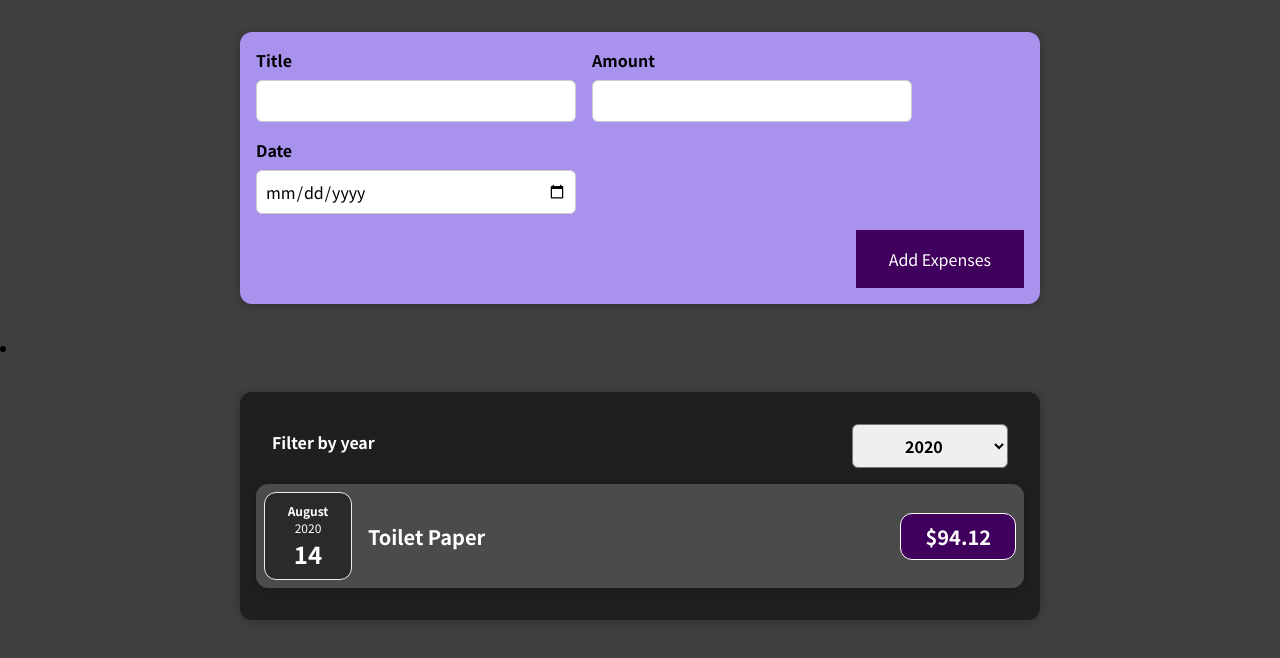
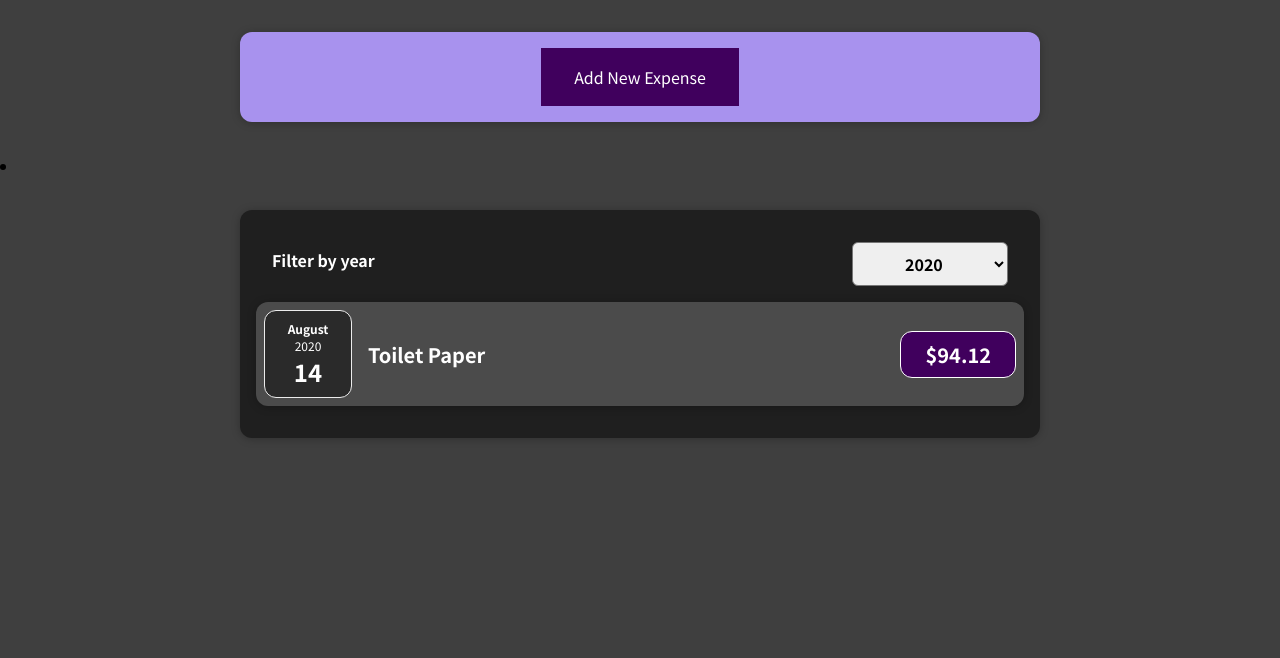
Before and after one commit to kanami-h/expense_track_app, a React (Create React App) app: page / in a window 1280 px wide. Shown: the top 658 px of the page. Built offline with nearby package versions, Linux system fonts and the light colour scheme.

Commit message:
added Add New Button and cancel button

```diff
--- a/src/components/NewExpense/NewExpense.js
+++ b/src/components/NewExpense/NewExpense.js
@@ -1,8 +1,10 @@
-import React from "react";
+import React, { useState } from "react";
 import "./NewExpense.css";
 import NewExpenseFrom from "./NewExpenseForm";
 
 const NewExpense = (props) => {
+  const [isEditing, setIsEditing] = useState(false);
+
   const saveExpenseDataHandler = (enteredExpenseData) => {
     const expenseData = {
       ...enteredExpenseData,
@@ -11,9 +13,25 @@ const NewExpense = (props) => {
     props.onAddExpense(expenseData);
   };
 
+  const startEditingHandler = () => {
+    setIsEditing(true);
+  };
+
+  const stopEditingHandler = () => {
+    setIsEditing(false);
+  };
+
   return (
     <div className="new-expense">
-      <NewExpenseFrom onSaveExpenseData={saveExpenseDataHandler} />
+      {!isEditing && (
+        <button onClick={startEditingHandler}>Add New Expense</button>
+      )}
+      {isEditing && (
+        <NewExpenseFrom
+          onSaveExpenseData={saveExpenseDataHandler}
+          onCancel={stopEditingHandler}
+        />
+      )}
     </div>
   );
 };
--- a/src/components/NewExpense/NewExpenseForm.js
+++ b/src/components/NewExpense/NewExpenseForm.js
@@ -91,6 +91,9 @@ const NewExpenseForm = (props) => {
         </div>
       </div>
       <div className="new-expense__actions">
+        <button type="button" onClick={props.onCancel}>
+          Cancel
+        </button>
         <button type="submit">Add Expenses</button>
       </div>
     </form>
```
